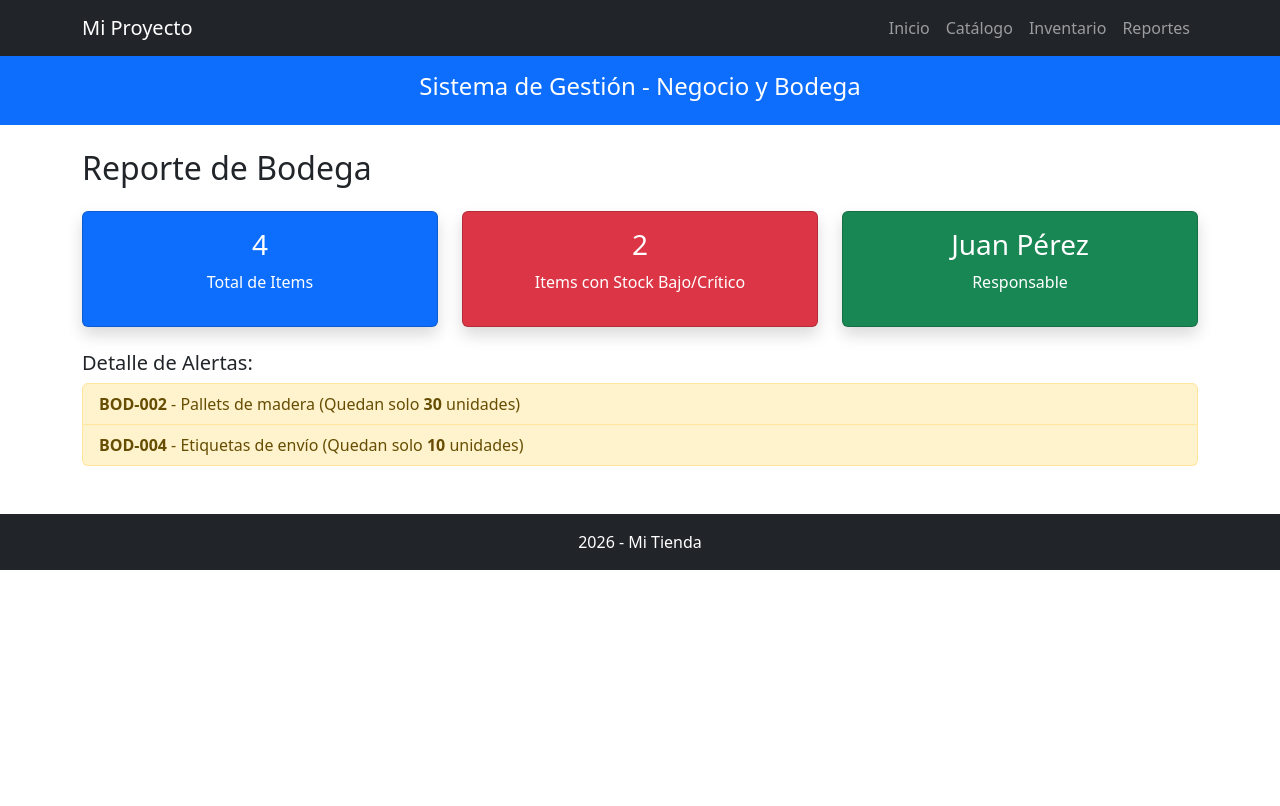
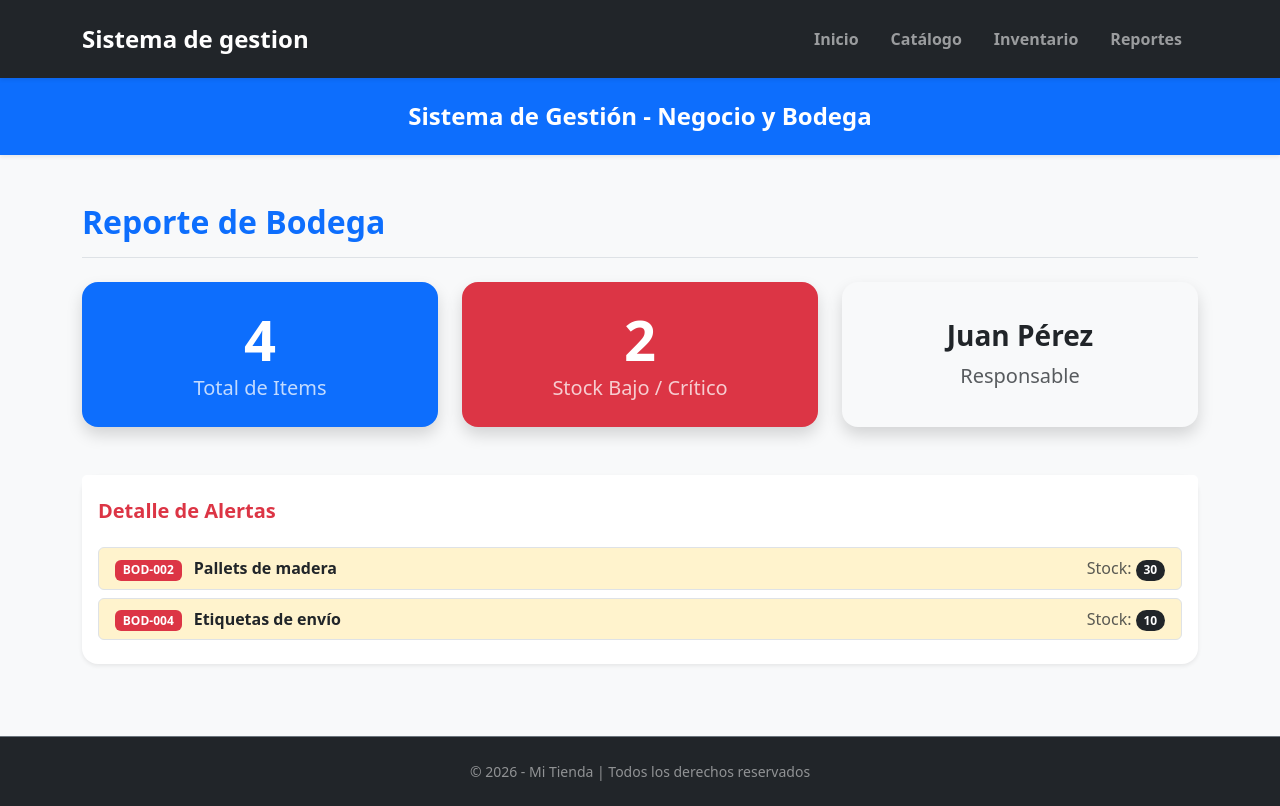
Before and after one commit to Player-spect/back-end, a Django app: page /bodega/reportes/ in a window 1280 px wide. Before the commit the page ends 570 px from the top, so only its background shows below. Run offline with Django 5.2, Linux system fonts and the light colour scheme; some libraries are stand-ins or nearby versions.

Commit message:
Se mejoran todos los html utilizando IA con boostrap

```diff
--- a/bodega/templates/reportes.html
+++ b/bodega/templates/reportes.html
@@ -1,44 +1,55 @@
 {% extends 'base.html' %}
 
 {% block content %}
-<h2 class="mb-4">Reporte de Bodega</h2>
+<h2 class="mb-4 text-primary fw-bold border-bottom pb-3">Reporte de Bodega</h2>
 
-<div class="row mb-4">
+<div class="row mb-5 g-4">
     <div class="col-md-4">
-        <div class="card text-bg-primary shadow">
-            <div class="card-body text-center">
-                <h3>{{ total_items }}</h3>
-                <p>Total de Items</p>
+        <div class="card bg-primary text-white border-0 shadow h-100 rounded-4">
+            <div class="card-body d-flex flex-column justify-content-center align-items-center p-4">
+                <h2 class="display-4 fw-bold mb-0">{{ total_items }}</h2>
+                <p class="fs-5 mb-0 opacity-75">Total de Items</p>
             </div>
         </div>
     </div>
     <div class="col-md-4">
-        <div class="card text-bg-danger shadow">
-            <div class="card-body text-center">
-                <h3>{{ criticos }}</h3>
-                <p>Items con Stock Bajo/Crítico</p>
+        <div class="card bg-danger text-white border-0 shadow h-100 rounded-4">
+            <div class="card-body d-flex flex-column justify-content-center align-items-center p-4 text-center">
+                <h2 class="display-4 fw-bold mb-0">{{ criticos }}</h2>
+                <p class="fs-5 mb-0 opacity-75">Stock Bajo / Crítico</p>
             </div>
         </div>
     </div>
     <div class="col-md-4">
-        <div class="card text-bg-success shadow">
-            <div class="card-body text-center">
-                <h3>{{ datos.responsable }}</h3>
-                <p>Responsable</p>
+        <div class="card bg-light border-0 shadow h-100 rounded-4">
+            <div class="card-body d-flex flex-column justify-content-center align-items-center p-4">
+                <h3 class="fw-bold mb-2 text-dark">{{ datos.responsable }}</h3>
+                <p class="fs-5 mb-0 text-muted">Responsable</p>
             </div>
         </div>
     </div>
 </div>
 
-<h5>Detalle de Alertas:</h5>
-<ul class="list-group">
+<div class="card shadow-sm border-0 rounded-4 mb-4">
+    <div class="card-header bg-white border-bottom-0 pt-4 pb-2">
+        <h5 class="text-danger fw-bold mb-0">Detalle de Alertas</h5>
+    </div>
+    <div class="card-body">
+        <ul class="list-group list-group-flush">
             {% for item in datos.inventario %}
                 {% if item.estado == 'CRÍTICO' or item.estado == 'BAJO' %}
-        <li class="list-group-item list-group-item-warning">
-            <strong>{{ item.codigo }}</strong> - {{ item.item }}
-            (Quedan solo <strong>{{ item.cantidad }}</strong> unidades)
+                <li class="list-group-item list-group-item-warning d-flex justify-content-between align-items-center rounded mb-2 border">
+                    <div>
+                        <span class="badge bg-danger me-2">{{ item.codigo }}</span>
+                        <span class="fw-semibold text-dark">{{ item.item }}</span>
+                    </div>
+                    <span class="text-muted">
+                        Stock: <span class="badge bg-dark rounded-pill">{{ item.cantidad }}</span>
+                    </span>
                 </li>
                 {% endif %}
             {% endfor %}
         </ul>
+    </div>
+</div>
 {% endblock %}
--- a/templates/base.html
+++ b/templates/base.html
@@ -1,47 +1,58 @@
 {% load static %}
 <!DOCTYPE html>
-<html lang="es">
+<html lang="es" class="h-100">
 <head>
     <meta charset="UTF-8">
     <meta name="viewport" content="width=device-width, initial-scale=1.0">
     <title>Sistema Negocio y Bodega</title>
+    <!-- Carga de CSS Local de Bootstrap -->
     <link rel="stylesheet" href="{% static 'css/bootstrap.min.css' %}">
 </head>
-<body>
+<!-- Aplicamos bg-light para que los contenedores blancos resalten y flex-column para el sticky footer -->
+<body class="d-flex flex-column h-100 bg-light">
 
     <!-- Navbar -->
-    <nav class="navbar navbar-expand-lg navbar-dark bg-dark">
+    <nav class="navbar navbar-expand-lg navbar-dark bg-dark shadow-sm sticky-top py-3">
         <div class="container">
-            <a class="navbar-brand" href="{% url 'inicio' %}">Mi Proyecto</a>
-            <button class="navbar-toggler" type="button" data-bs-toggle="collapse" data-bs-target="#menu">
+            <a class="navbar-brand fw-bold fs-4" href="{% url 'inicio' %}">Sistema de gestion</a>
+            <button class="navbar-toggler border-0 shadow-none" type="button" data-bs-toggle="collapse" data-bs-target="#menu" aria-controls="menu" aria-expanded="false" aria-label="Toggle navigation">
                 <span class="navbar-toggler-icon"></span>
             </button>
             <div class="collapse navbar-collapse" id="menu">
-                <ul class="navbar-nav ms-auto">
-                    <li class="nav-item"><a class="nav-link" href="{% url 'inicio' %}">Inicio</a></li>
-                    <li class="nav-item"><a class="nav-link" href="{% url 'catalogo' %}">Catálogo</a></li>
-                    <li class="nav-item"><a class="nav-link" href="{% url 'inventario' %}">Inventario</a></li>
-                    <li class="nav-item"><a class="nav-link" href="{% url 'reportes' %}">Reportes</a></li>
+                <!-- Se agrega espaciado (px-2) y texto seminegrita a los enlaces -->
+                <ul class="navbar-nav ms-auto fw-semibold">
+                    <li class="nav-item px-2"><a class="nav-link" href="{% url 'inicio' %}">Inicio</a></li>
+                    <li class="nav-item px-2"><a class="nav-link" href="{% url 'catalogo' %}">Catálogo</a></li>
+                    <li class="nav-item px-2"><a class="nav-link" href="{% url 'inventario' %}">Inventario</a></li>
+                    <li class="nav-item px-2"><a class="nav-link" href="{% url 'reportes' %}">Reportes</a></li>
                 </ul>
             </div>
         </div>
     </nav>
 
     <!-- Header -->
-    <header class="bg-primary text-white text-center py-3">
-        <h4>Sistema de Gestión - Negocio y Bodega</h4>
+    <!-- Se agrega una sombra suave y más relleno vertical para darle presencia -->
+    <header class="bg-primary text-white text-center py-4 shadow-sm">
+        <div class="container">
+            <h4 class="mb-0 fw-bold tracking-wide">Sistema de Gestión - Negocio y Bodega</h4>
+        </div>
     </header>
 
     <!-- Contenido -->
-    <main class="container my-4">
+    <!-- flex-shrink-0 asegura que el contenedor empuje el footer hacia abajo -->
+    <main class="container flex-shrink-0 my-5">
         {% block content %}{% endblock %}
     </main>
 
     <!-- Footer -->
-    <footer class="bg-dark text-white text-center py-3 mt-5">
-        <p class="mb-0"> 2026 - Mi Tienda</p>
+    <!-- mt-auto es la clave para que el footer se quede al final de la pantalla -->
+    <footer class="footer mt-auto bg-dark text-white-50 text-center py-4 border-top border-secondary">
+        <div class="container">
+            <p class="mb-0 small">&copy; 2026 - Mi Tienda | Todos los derechos reservados</p>
+        </div>
     </footer>
 
+    <!-- Carga de JS Local de Bootstrap -->
     <script src="{% static 'js/bootstrap.bundle.min.js' %}"></script>
 </body>
 </html>
```
Also changed, not shown: bodega/templates/inventario.html (+24 -14 lines), negocio/templates/catalogo.html (+15 -9 lines), negocio/templates/inicio.html (+8 -4 lines). Lines whose indentation alone changed are shown as unchanged.
